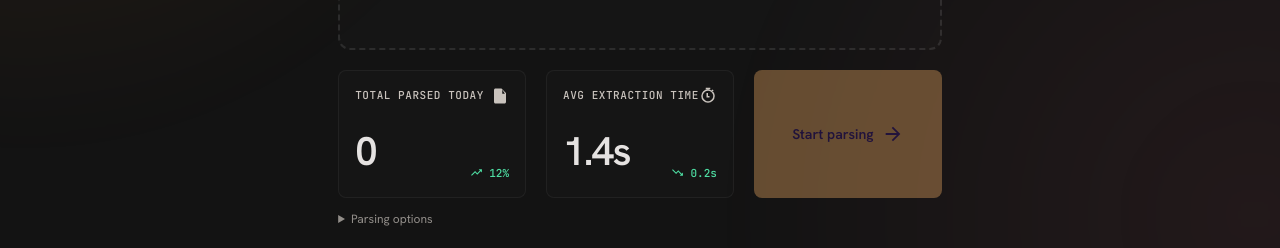
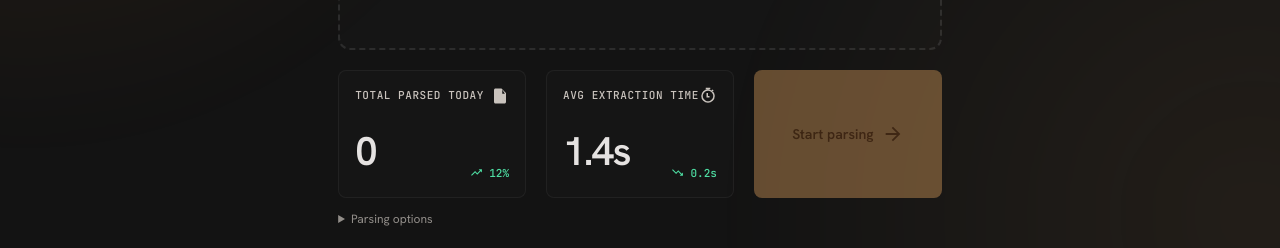
Before and after one commit to fyp-low-resource-ocr/SriPage-Platform, a Next.js app in the folder frontend/: page / in a window 1280 px wide. Shown: the part 449-697 px from the top of the page. Built offline with nearby package versions, Linux system fonts and the light colour scheme; no server answers.

Commit message:
fix theme colors

```diff
--- a/frontend/app/globals.css
+++ b/frontend/app/globals.css
@@ -28,20 +28,27 @@
 
   --toggle-track: #3a3028;
   --toggle-icon: #ffb86b;
+  --toggle-thumb: #131313;
+
   --glow-one: #e8892f1c;
-  --glow-two: #fb718512;
-  --toggle-thumb: #131313;
+  --glow-two: #ffb86b12;
+
   --hover-fill: #e8892f0d;
-  --action-text: #381385;
+  --action-text: #8a4815;
   --ring-glow: #e8892f66;
-  --outline: #948e9d;
+
+  --outline: #948e89;
+
+  /* Document */
   --doc-paper: #f8f8f6;
   --doc-text: #252525;
   --doc-shadow: #0008;
-  --doc-brand: #28204b;
+
+  --doc-brand: #6b3a16;
   --doc-line: #d4d4d0;
-  --doc-rule: #28204b;
+  --doc-rule: #6b3a16;
   --doc-table-rule: #deded9;
+
   --bounding-fill: #e8892f1a;
 }
 
```
